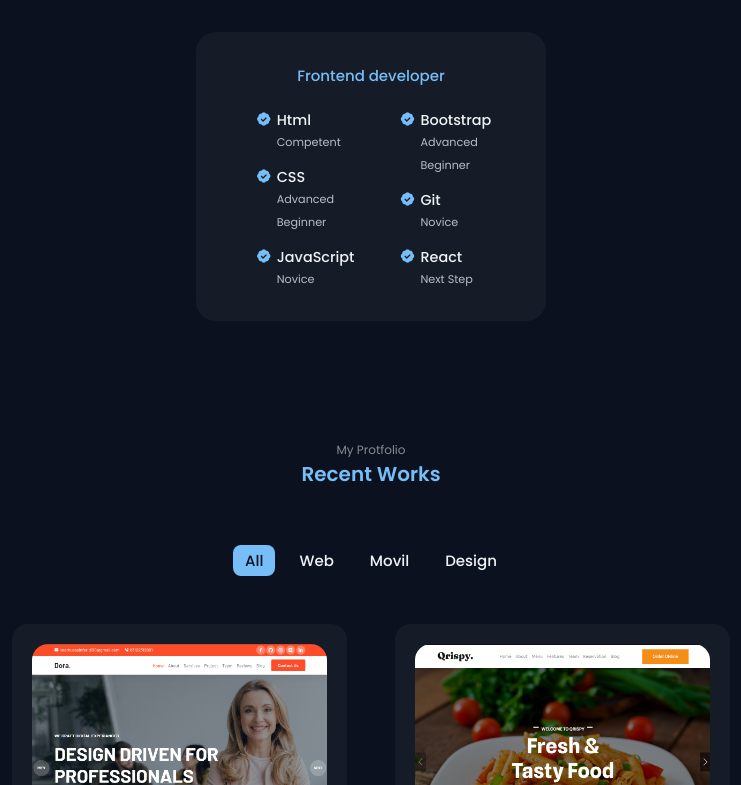
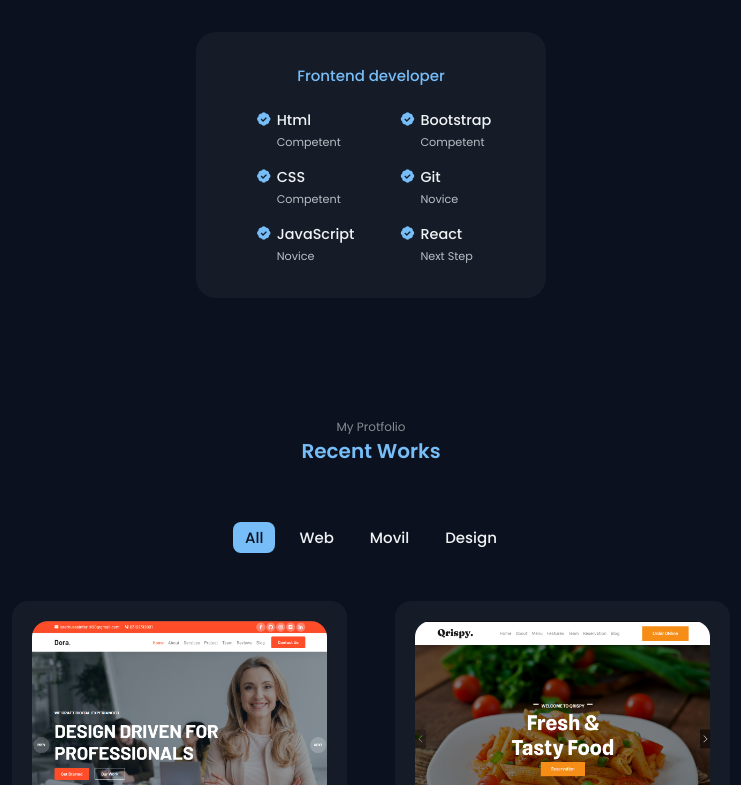
Before and after one commit to israr-faridi/Portfolio, a plain HTML site: page index.html in a window 1280 px wide. Shown: the part 1540-2325 px from the top of the page, without its empty margins (269-1010 px from the left). Drawn offline with nearby package versions, Linux system fonts and the light colour scheme.

Commit message:
Update index.html

```diff
--- a/index.html
+++ b/index.html
@@ -72,7 +72,7 @@
                     <h3 class="home__education">Frontend Developer</h3>
 
                     <div class="home__buttons">
-                        <a download="" href="./assets/Israr_Hussain Faridi_Resume_17-12-2022-17-39-14.pdf" class="button button--ghost">
+                         <a download="" href="./assets/Israr_Hussain Faridi_Resume_18-12-2022-23-48-41.pdf" class="button button--ghost">
                             Download CV</a>
                         <a href="#about" class="button">About me</a>
                     </div>
@@ -162,7 +162,7 @@
 
                                 <div>
                                     <h3 class="skills__name">CSS</h3>
-                                    <span class="skill__level">Advanced Beginner</span>
+                                    <span class="skill__level">Competent</span>
                                 </div>
                             </div>
 
@@ -182,7 +182,7 @@
 
                                 <div>
                                     <h3 class="skills__name">Bootstrap</h3>
-                                    <span class="skill__level">Advanced Beginner</span>
+                                    <span class="skill__level">Competent</span>
                                 </div>
                             </div>
 
```
